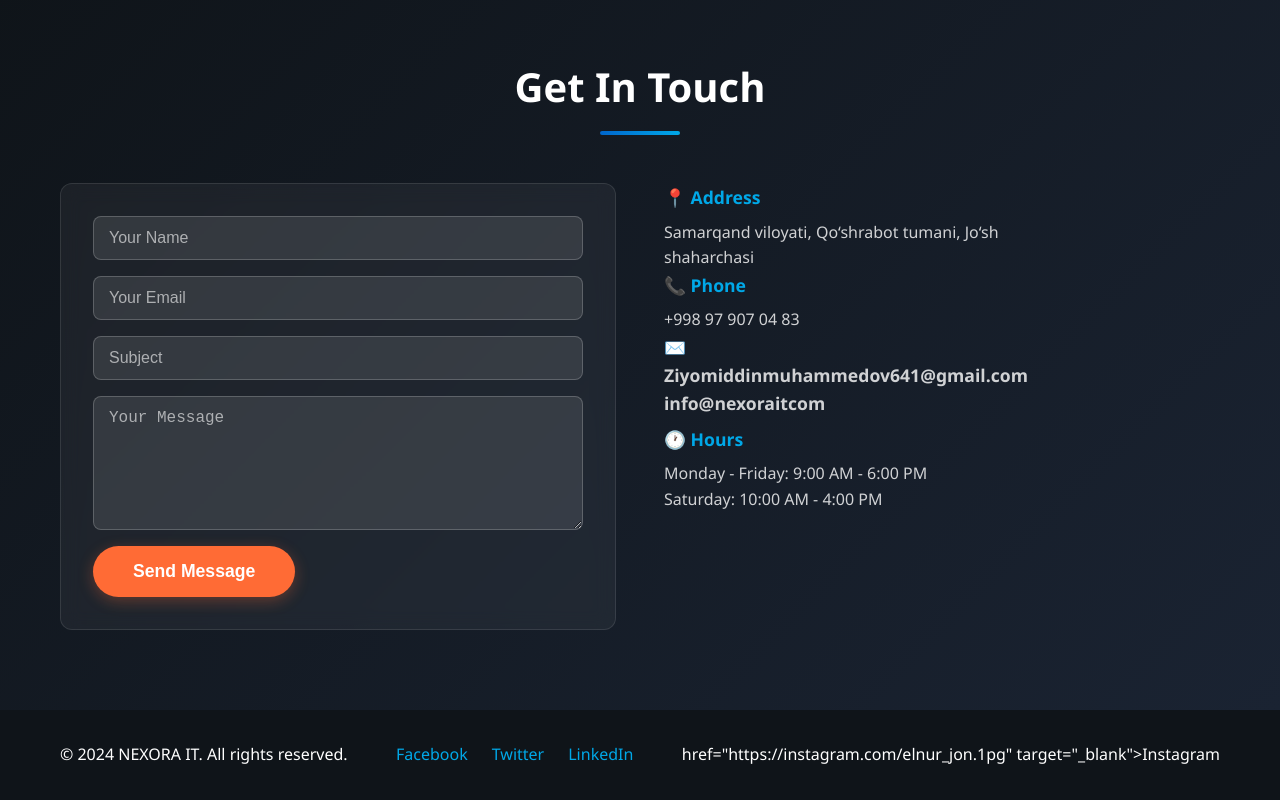
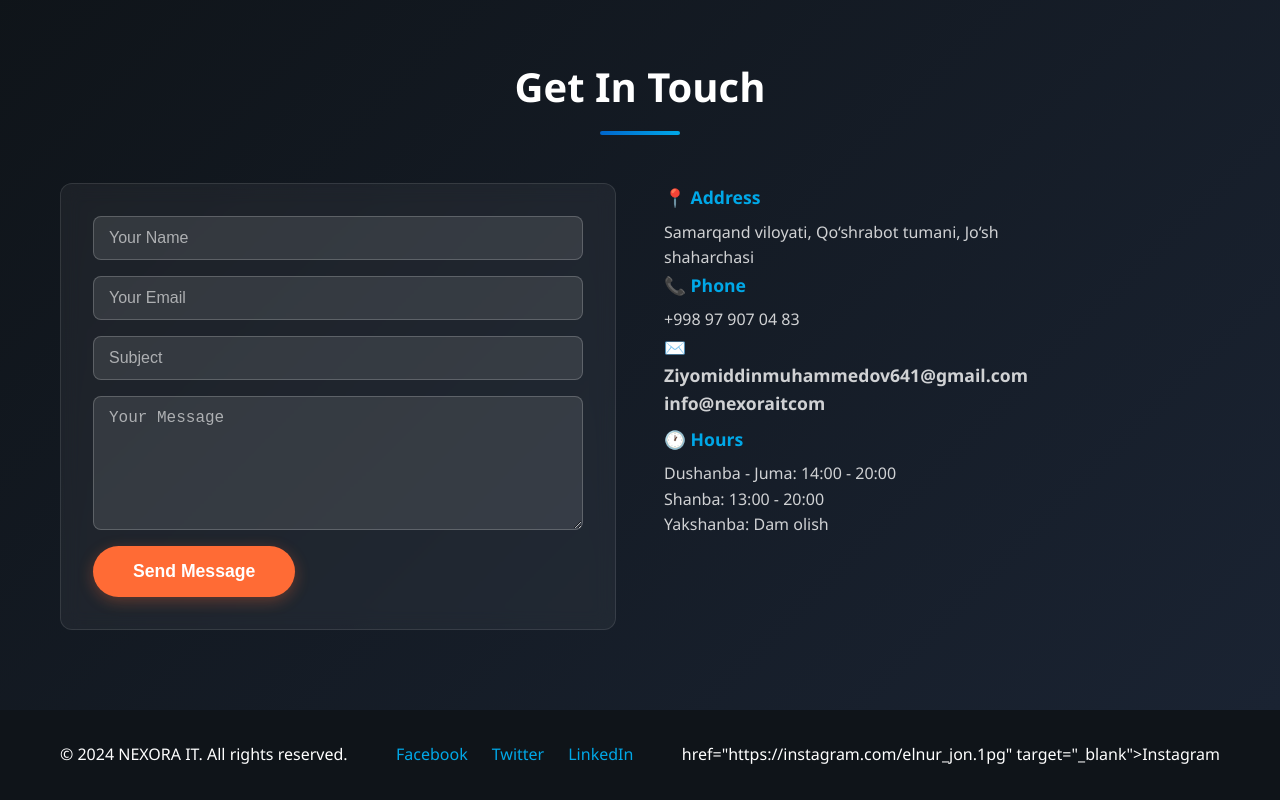
Before and after one commit to Ziyomiddinmu/nexora-it-website, a website: page index.html in a window 1280 px wide. Shown: the part 4600-5400 px from the top of the page. Drawn offline with Linux system fonts and the light colour scheme.

Commit message:
Update business hours in index.html

```diff
--- a/index.html
+++ b/index.html
@@ -207,8 +207,9 @@
                     </div>
                     <div class="info-item">
                         <h4>🕐 Hours</h4>
-                        <p>Monday - Friday: 9:00 AM - 6:00 PM</p>
-                        <p>Saturday: 10:00 AM - 4:00 PM</p>
+                        <p>Dushanba - Juma: 14:00 - 20:00</p>
+<p>Shanba: 13:00 - 20:00</p>
+<p>Yakshanba: Dam olish</p>
                     </div>
                 </div>
             </div>
```
